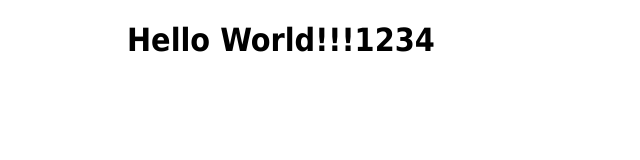
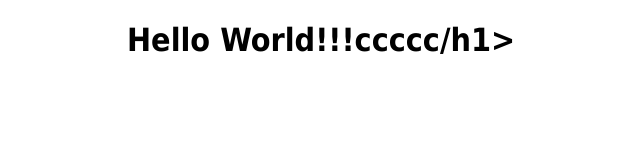
Before and after one commit to VendetaSpot/FlaskDockerTest, a plain HTML site: page index.html in a window 1280 px wide. Shown: the whole page, without its empty margins (233-873 px from the left). Drawn offline with Linux system fonts and the light colour scheme.

Commit message:
Update index.html

```diff
--- a/index.html
+++ b/index.html
@@ -13,7 +13,7 @@
 </head>
 
 <body>
-    <h1>Hello World!!!1234</h1>
+    <h1>Hello World!!!ccccc/h1>
 </body>
 
 </html>
```
